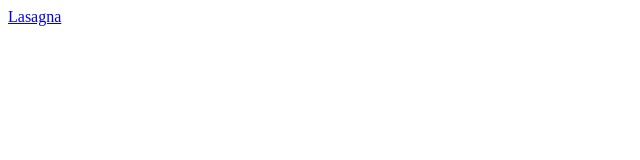
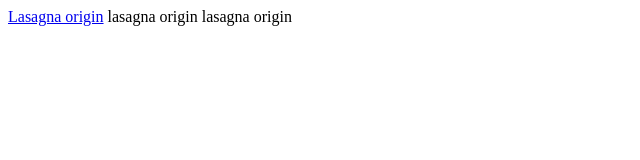
Before and after one commit to MatthewGSG2021/odin-recipes, a plain HTML site: page index.html in a window 1280 px wide. Shown: the whole page, without its empty margins (0-640 px from the left). Drawn offline with Linux system fonts and the light colour scheme.

Commit message:
add README.md index.html

```diff
--- a/index.html
+++ b/index.html
@@ -1 +1,3 @@
-<a href="https://www.allrecipes.com/recipe/19756/brendas-lasagna/">Lasagna</a>
+<a href="https://www.allrecipes.com/recipe/19756/brendas-lasagna/">Lasagna origin</a>
+<a herf="https://www.allrecipes.com/recipe/11799/lisas-lasagna/">lasagna origin</a>
+<a herf="https://www.allrecipes.com/recipe/21545/donnas-lasagna/">lasagna origin</a>
```
Also changed, not shown: 1 other file.
